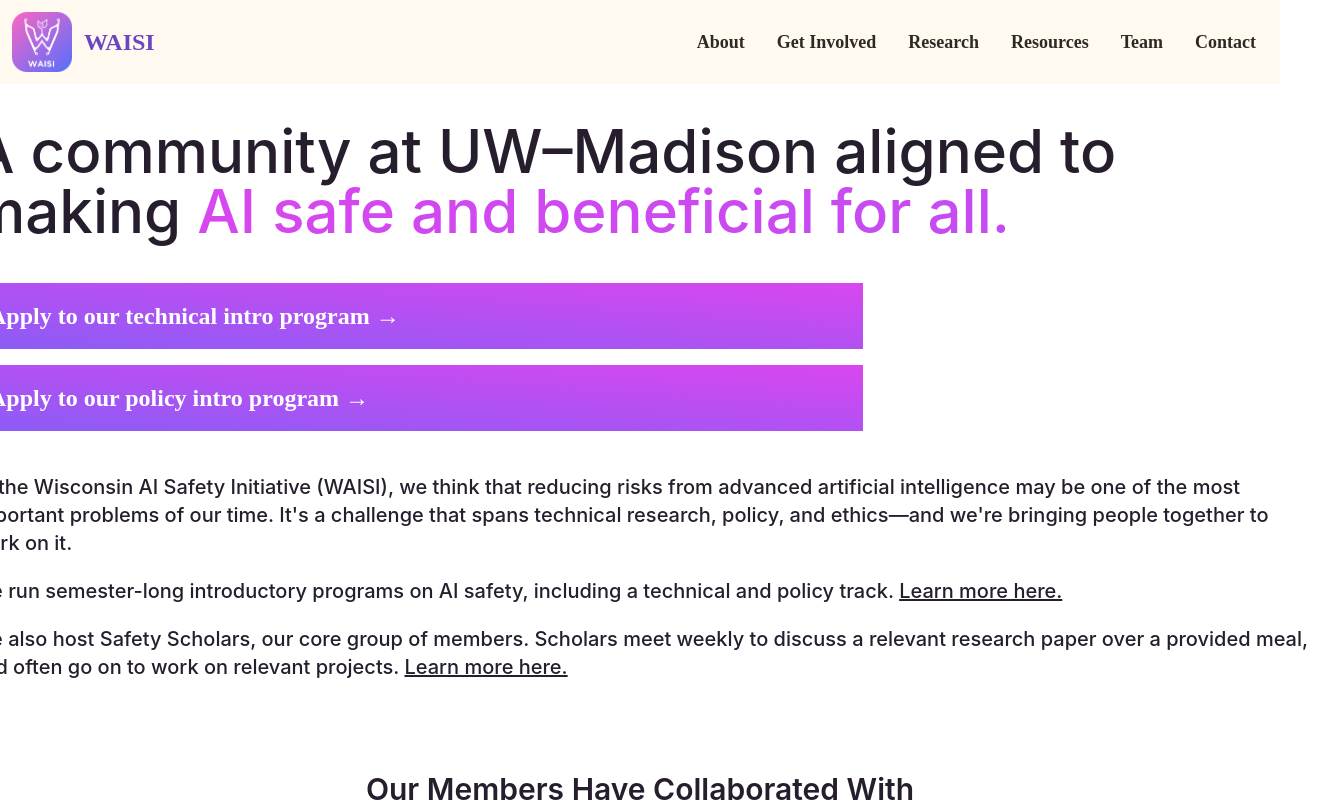
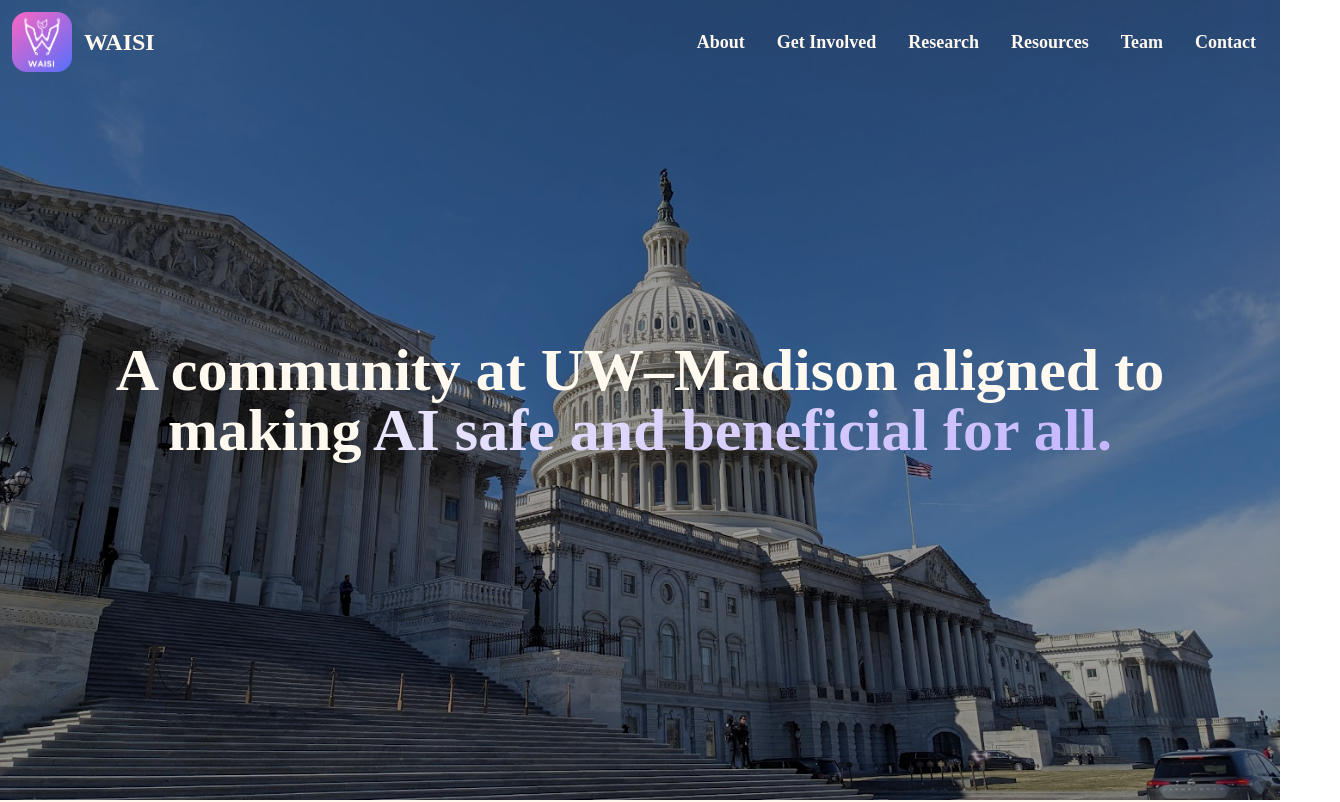
Before and after one commit to aisafetyuw/waisi.org, a Next.js app: page / in a window 1280 px wide. Shown: the top 802 px of the page, 1340 px wide, since content can reach past the window. Built offline with nearby package versions, Linux system fonts and the light colour scheme.

Commit message:
hero banner

```diff
--- a/src/app/page.tsx
+++ b/src/app/page.tsx
@@ -1,16 +1,36 @@
 import { INTEREST_URL, DISCORD_URL, INSTAGRAM_URL, TWITTER_URL, LINKEDIN_URL } from '@/constants';
 import Button from '@/components/button';
 import CompanyCarousel from '@/components/CompanyCarousel';
+import Image from 'next/image';
 
 export default function Home() {
   return (
-    <div id="home" className="page max-w-full px-8">
-      <div className="flex flex-col py-4">
-        <h1 className="text-4xl md:text-6xl" >
+    <div id="home" className="max-w-full" style={{marginLeft: '-40px', marginRight: '-40px'}}>
+      {/* Full Screen Hero Banner */}
+      <div className="relative" style={{height: '100vh', width: '100vw', marginTop: '-80px', paddingTop: '80px'}}>
+        <Image
+          src="/capital_landscape.png"
+          alt="WAISI at the Capitol"
+          fill
+          className="object-cover"
+          priority
+          style={{zIndex: -1}}
+        />
+        <div className="absolute inset-0 flex items-center justify-center" style={{backgroundColor: 'rgba(0, 0, 0, 0.4)', zIndex: 0}}>
+          <h1 className="text-4xl md:text-6xl text-center px-8 font-semibold" style={{color: '#FFF9F0', fontFamily: '"Lora", serif'}}>
             A community at UW–Madison aligned to making{' '}
-          <span className="text-gradient inline">AI safe and beneficial for all.</span>
+            <span style={{
+              backgroundImage: 'linear-gradient(-45deg, #C4B5FD, #EDE9FE)',
+              WebkitBackgroundClip: 'text',
+              WebkitTextFillColor: 'transparent',
+              backgroundClip: 'text'
+            }}>AI safe and beneficial for all.</span>
           </h1>
         </div>
+      </div>
+
+      {/* Content Section */}
+      <div className="px-8" style={{backgroundColor: '#FFF9F0'}}>
         <div className="flex flex-col py-4 gap-4 w-full md:w-2/3 text-xl md:text-2xl">
           {/* <Button url={INTEREST_URL} text="Join our mailing list →"/> */}
           <Button url={"https://forms.gle/pPn5idt81BEDH8bG8"} text="Apply to our technical intro program →"/>
@@ -18,14 +38,14 @@ export default function Home() {
         </div>
         <div id="home-content">
           <div className="flex flex-col py-4">
-        <h3 className="text-xl">
+            <h3 className="text-xl" style={{color: '#2D2A26', fontFamily: '"Lora", serif'}}>
               At the Wisconsin AI Safety Initiative (WAISI), we think that reducing risks from advanced artificial intelligence may be one of the most important problems of our time. It's a challenge that spans technical research, policy, and ethics—and we're bringing people together to work on it.
             </h3>
-        <h3 className="text-xl">
-        We run semester-long introductory programs on AI safety, including a technical and policy track. <a href="/programs" className="underline">Learn more here.</a>
+            <h3 className="text-xl" style={{color: '#2D2A26', fontFamily: '"Lora", serif'}}>
+              We run semester-long introductory programs on AI safety, including a technical and policy track. <a href="/programs" className="underline" style={{color: '#8B5CF6'}}>Learn more here.</a>
             </h3>
-        <h3 className="text-xl">
-        We also host Safety Scholars, our core group of members. Scholars meet weekly to discuss a relevant research paper over a provided meal, and often go on to work on relevant projects. <a href="/programs" className="underline">Learn more here.</a>
+            <h3 className="text-xl" style={{color: '#2D2A26', fontFamily: '"Lora", serif'}}>
+              We also host Safety Scholars, our core group of members. Scholars meet weekly to discuss a relevant research paper over a provided meal, and often go on to work on relevant projects. <a href="/programs" className="underline" style={{color: '#8B5CF6'}}>Learn more here.</a>
             </h3>
           </div>
           {/* <div id="buttons" className="flex flex-wrap mb-8 gap-2">
@@ -36,6 +56,7 @@ export default function Home() {
             <Button url={TWITTER_URL} fa="twitter" text="Twitter" />
             <Button url={LINKEDIN_URL} fa="linkedin" text="LinkedIn" />
           </div> */}
+        </div>
       </div>
 
       {/* Collaborations Section */}
--- a/src/components/nav.tsx
+++ b/src/components/nav.tsx
@@ -3,7 +3,7 @@
 import Image from 'next/image';
 import Link from 'next/link';
 import { usePathname } from 'next/navigation';
-import { useState } from 'react';
+import { useState, useEffect } from 'react';
 import { MobileNavProps } from '@/types';
 
 function MobileNav({open, setOpen, pathname}: MobileNavProps) {
@@ -26,10 +26,23 @@ function MobileNav({open, setOpen, pathname}: MobileNavProps) {
 
 export default function Nav() {
   const pathname = usePathname();
-  const [open, setOpen] = useState(false)
+  const [open, setOpen] = useState(false);
+  const [scrolled, setScrolled] = useState(false);
+  const isHomePage = pathname === '/';
+
+  useEffect(() => {
+    const handleScroll = () => {
+      setScrolled(window.scrollY > 50);
+    };
+
+    window.addEventListener('scroll', handleScroll);
+    return () => window.removeEventListener('scroll', handleScroll);
+  }, []);
+
+  const navBackground = isHomePage && !scrolled ? 'transparent' : '#FFF9F0';
 
   return (
-    <nav className="fixed top-0 left-0 right-0 z-50" style={{backgroundColor: '#FFF9F0'}}>
+    <nav className="fixed top-0 left-0 right-0 z-50 transition-all duration-300" style={{backgroundColor: navBackground}}>
       <MobileNav open={open} setOpen={setOpen} pathname={pathname}/>
 
       <div className="flex justify-between items-center mx-auto">
@@ -42,7 +55,7 @@ export default function Nav() {
               height={60}
               alt="WAISI logo"
             />
-            <span className="text-2xl font-bold" style={{color: '#6B46C1', fontFamily: '"Lora", serif'}}>
+            <span className="text-2xl font-bold" style={{color: isHomePage && !scrolled ? '#FFF9F0' : '#6B46C1', fontFamily: '"Lora", serif'}}>
               WAISI
             </span>
           </Link>
@@ -50,20 +63,20 @@ export default function Nav() {
 
         <div className="flex items-center justify-end space-x-4 p-4 text-lg font-semibold underline-offset-8 z-50 md:flex hidden">
           {/* <Link href="/" className={`p-2 hover:underline ${pathname=="/" ? "underline" : ""}`}>Home</Link> */}
-          <Link href="/about" className={`p-2 hover:underline ${pathname=="/about" ? "underline" : ""}`} style={{color: pathname=="/about" ? '#6B46C1' : '#2D2A26', fontFamily: '"Lora", serif'}}>About</Link>
-          <Link href="/programs" className={`p-2 hover:underline ${pathname=="/programs" ? "underline" : ""}`} style={{color: pathname=="/programs" ? '#6B46C1' : '#2D2A26', fontFamily: '"Lora", serif'}}>Get Involved</Link>
+          <Link href="/about" className={`p-2 hover:underline ${pathname=="/about" ? "underline" : ""}`} style={{color: pathname=="/about" ? '#6B46C1' : (isHomePage && !scrolled ? '#FFF9F0' : '#2D2A26'), fontFamily: '"Lora", serif'}}>About</Link>
+          <Link href="/programs" className={`p-2 hover:underline ${pathname=="/programs" ? "underline" : ""}`} style={{color: pathname=="/programs" ? '#6B46C1' : (isHomePage && !scrolled ? '#FFF9F0' : '#2D2A26'), fontFamily: '"Lora", serif'}}>Get Involved</Link>
           {/* <Link href="/events" className={`p-2 hover:underline ${pathname=="/events" ? "underline" : ""}`}>Events</Link> */}
-          <Link href="/research" className={`p-2 hover:underline ${pathname=="/research" ? "underline" : ""}`} style={{color: pathname=="/research" ? '#6B46C1' : '#2D2A26', fontFamily: '"Lora", serif'}}>Research</Link>
-          <Link href="/resources" className={`p-2 hover:underline ${pathname=="/resources" ? "underline" : ""}`} style={{color: pathname=="/resources" ? '#6B46C1' : '#2D2A26', fontFamily: '"Lora", serif'}}>Resources</Link>
-          <Link href="/team" className={`p-2 hover:underline ${pathname=="/team" ? "underline" : ""}`} style={{color: pathname=="/team" ? '#6B46C1' : '#2D2A26', fontFamily: '"Lora", serif'}}>Team</Link>
-          <Link href="/contact" className={`p-2 hover:underline ${pathname=="/contact" ? "underline" : ""}`} style={{color: pathname=="/contact" ? '#6B46C1' : '#2D2A26', fontFamily: '"Lora", serif'}}>Contact</Link>
+          <Link href="/research" className={`p-2 hover:underline ${pathname=="/research" ? "underline" : ""}`} style={{color: pathname=="/research" ? '#6B46C1' : (isHomePage && !scrolled ? '#FFF9F0' : '#2D2A26'), fontFamily: '"Lora", serif'}}>Research</Link>
+          <Link href="/resources" className={`p-2 hover:underline ${pathname=="/resources" ? "underline" : ""}`} style={{color: pathname=="/resources" ? '#6B46C1' : (isHomePage && !scrolled ? '#FFF9F0' : '#2D2A26'), fontFamily: '"Lora", serif'}}>Resources</Link>
+          <Link href="/team" className={`p-2 hover:underline ${pathname=="/team" ? "underline" : ""}`} style={{color: pathname=="/team" ? '#6B46C1' : (isHomePage && !scrolled ? '#FFF9F0' : '#2D2A26'), fontFamily: '"Lora", serif'}}>Team</Link>
+          <Link href="/contact" className={`p-2 hover:underline ${pathname=="/contact" ? "underline" : ""}`} style={{color: pathname=="/contact" ? '#6B46C1' : (isHomePage && !scrolled ? '#FFF9F0' : '#2D2A26'), fontFamily: '"Lora", serif'}}>Contact</Link>
         </div>
 
         <div className="w-4/5 md:hidden flex justify-end p-4 items-center">
           <div className="group z-50 w-6 h-6 cursor-pointer flex-col justify-between items-center flex" onClick={() => { setOpen(!open) }}>
-            <span className={`h-1 w-full rounded-lg cursor-pointer transform transition duration-300 ease-in-out ${open ? "rotate-45 translate-y-2.5" : ""}`} style={{backgroundColor: '#6B46C1'}} />
-            <span className={`h-1 w-full rounded-lg cursor-pointer transition-all duration-300 ease-in-out ${open ? "w-px" : "w-full"}`} style={{backgroundColor: '#6B46C1'}} />
-            <span className={`h-1 w-full rounded-lg cursor-pointer transform transition duration-300 ease-in-out ${open ? "-rotate-45 -translate-y-2.5" : ""}`} style={{backgroundColor: '#6B46C1'}} />
+            <span className={`h-1 w-full rounded-lg cursor-pointer transform transition duration-300 ease-in-out ${open ? "rotate-45 translate-y-2.5" : ""}`} style={{backgroundColor: isHomePage && !scrolled ? '#FFF9F0' : '#6B46C1'}} />
+            <span className={`h-1 w-full rounded-lg cursor-pointer transition-all duration-300 ease-in-out ${open ? "w-px" : "w-full"}`} style={{backgroundColor: isHomePage && !scrolled ? '#FFF9F0' : '#6B46C1'}} />
+            <span className={`h-1 w-full rounded-lg cursor-pointer transform transition duration-300 ease-in-out ${open ? "-rotate-45 -translate-y-2.5" : ""}`} style={{backgroundColor: isHomePage && !scrolled ? '#FFF9F0' : '#6B46C1'}} />
           </div>
         </div>
       </div>
```
Also changed, not shown: public/capital_landscape.png (added). Lines whose indentation alone changed are shown as unchanged.
